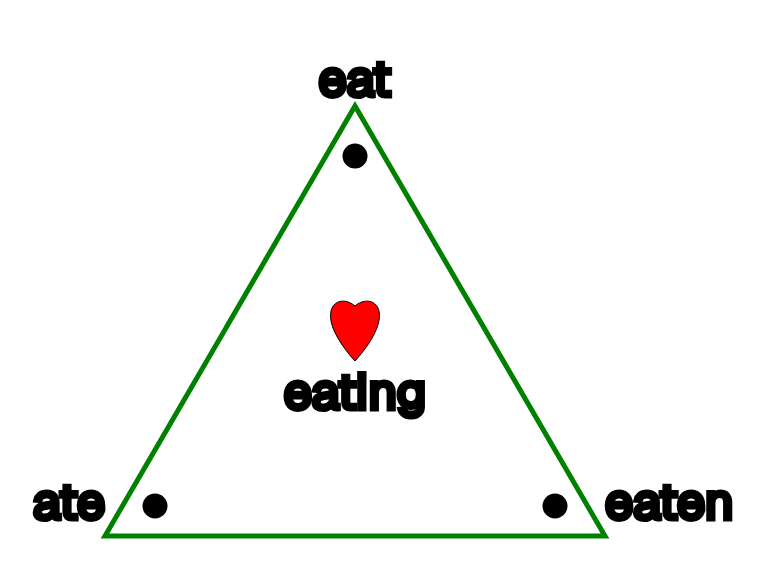
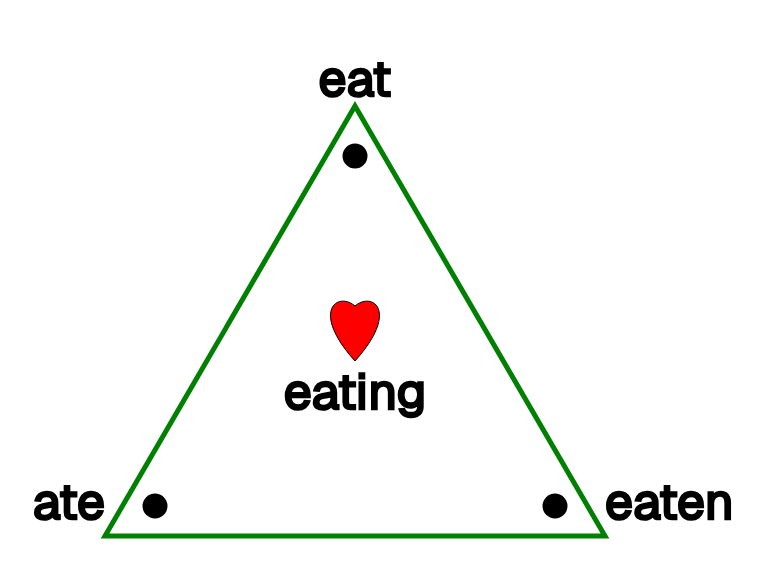
Before and after one commit to riwepo/grammar-triangles, a Next.js app: page / in a window 1280 px wide. Shown: the part 343-920 px from the top of the page, without its empty margins (285-1049 px from the left). Built offline with nearby package versions, Linux system fonts and the light colour scheme.

Commit message:
text stroke width

```diff
--- a/src/components/triangle.jsx
+++ b/src/components/triangle.jsx
@@ -21,6 +21,7 @@ function Triangle({ colour, verbForms }) {
               y="-45"
               fill="black"
               stroke="black"
+              strokeWidth="0.5"
               fontSize="10px"
               textAnchor="middle"
             >
@@ -34,6 +35,7 @@ function Triangle({ colour, verbForms }) {
               y="37"
               fill="black"
               stroke="black"
+              strokeWidth="0.5"
               fontSize="10px"
               textAnchor="end"
               dominantBaseline="middle"
@@ -48,6 +50,7 @@ function Triangle({ colour, verbForms }) {
               y="37"
               fill="black"
               stroke="black"
+              strokeWidth="0.5"
               fontSize="10px"
               textAnchor="start"
               dominantBaseline="middle"
@@ -70,6 +73,7 @@ function Triangle({ colour, verbForms }) {
               y="15"
               fill="black"
               stroke="black"
+              strokeWidth="0.5"
               fontSize="10px"
               textAnchor="middle"
               dominantBaseline="middle"
```
